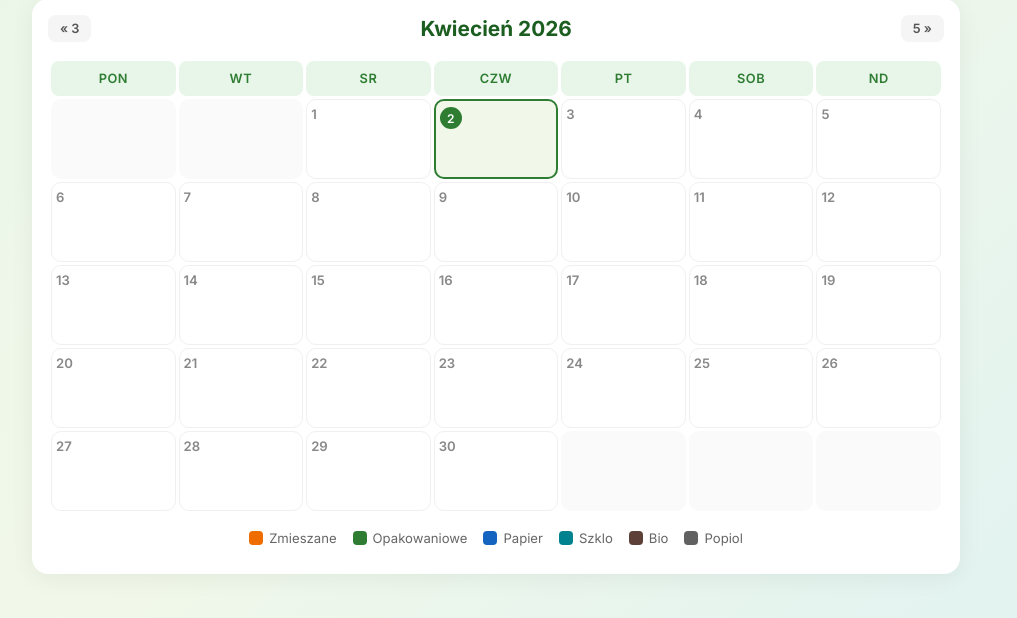
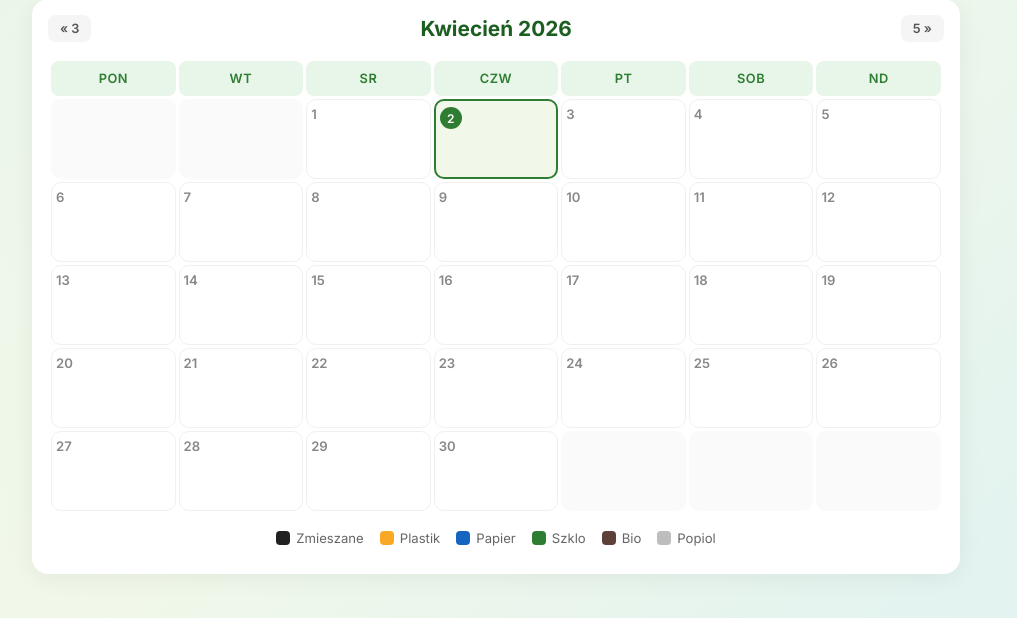
Before and after one commit to juliaradosz/wywozsmieci, a Django app: page / in a window 1280 px wide. Shown: the part 254-872 px from the top of the page, without its empty margins (144-1161 px from the left). Run offline with Django 5.2, Linux system fonts and the light colour scheme; data that the repository does not hold is empty.

Commit message:
Zmiana nazw i kolorów typów odpadów
Co-Authored-By: Claude Opus 4.6 (1M context) <noreply@anthropic.com>

```diff
--- a/harmonogram/models.py
+++ b/harmonogram/models.py
@@ -3,8 +3,8 @@ from django.db import models
 
 class WywozSmieci(models.Model):
     TYPY_ODPADOW = [
-        ('zmieszane', 'Zmieszane odpady komunalne'),
-        ('opakowaniowe', 'Zmieszane odpady opakowaniowe'),
+        ('zmieszane', 'Zmieszane'),
+        ('opakowaniowe', 'Plastik'),
         ('papier', 'Papier'),
         ('szklo', 'Szkło'),
         ('biodegradowalne', 'Odpady biodegradowalne'),
--- a/harmonogram/templates/harmonogram/base.html
+++ b/harmonogram/templates/harmonogram/base.html
@@ -111,12 +111,12 @@
             font-weight: 600;
             text-align: center;
         }
-        .badge-zmieszane { background: #ef6c00; }
-        .badge-opakowaniowe { background: #2e7d32; }
+        .badge-zmieszane { background: #212121; }
+        .badge-opakowaniowe { background: #f9a825; color: #333; }
         .badge-papier { background: #1565c0; }
-        .badge-szklo { background: #00838f; }
+        .badge-szklo { background: #2e7d32; }
         .badge-biodegradowalne { background: #5d4037; }
-        .badge-popiol { background: #616161; }
+        .badge-popiol { background: #bdbdbd; color: #333; }
 
         .form-input {
             width: 100%;
--- a/harmonogram/templates/harmonogram/index.html
+++ b/harmonogram/templates/harmonogram/index.html
@@ -212,12 +212,12 @@ td.dzisiaj .dzien-numer {
     </table>
 
     <div class="legenda">
-        <div class="legenda-item"><div class="legenda-kolor" style="background:#ef6c00"></div> Zmieszane</div>
-        <div class="legenda-item"><div class="legenda-kolor" style="background:#2e7d32"></div> Opakowaniowe</div>
+        <div class="legenda-item"><div class="legenda-kolor" style="background:#212121"></div> Zmieszane</div>
+        <div class="legenda-item"><div class="legenda-kolor" style="background:#f9a825"></div> Plastik</div>
         <div class="legenda-item"><div class="legenda-kolor" style="background:#1565c0"></div> Papier</div>
-        <div class="legenda-item"><div class="legenda-kolor" style="background:#00838f"></div> Szklo</div>
+        <div class="legenda-item"><div class="legenda-kolor" style="background:#2e7d32"></div> Szklo</div>
         <div class="legenda-item"><div class="legenda-kolor" style="background:#5d4037"></div> Bio</div>
-        <div class="legenda-item"><div class="legenda-kolor" style="background:#616161"></div> Popiol</div>
+        <div class="legenda-item"><div class="legenda-kolor" style="background:#bdbdbd"></div> Popiol</div>
     </div>
 </div>
 
```
Also changed, not shown: harmonogram/migrations/0003_alter_wywozsmieci_typ_odpadu.py (added).
